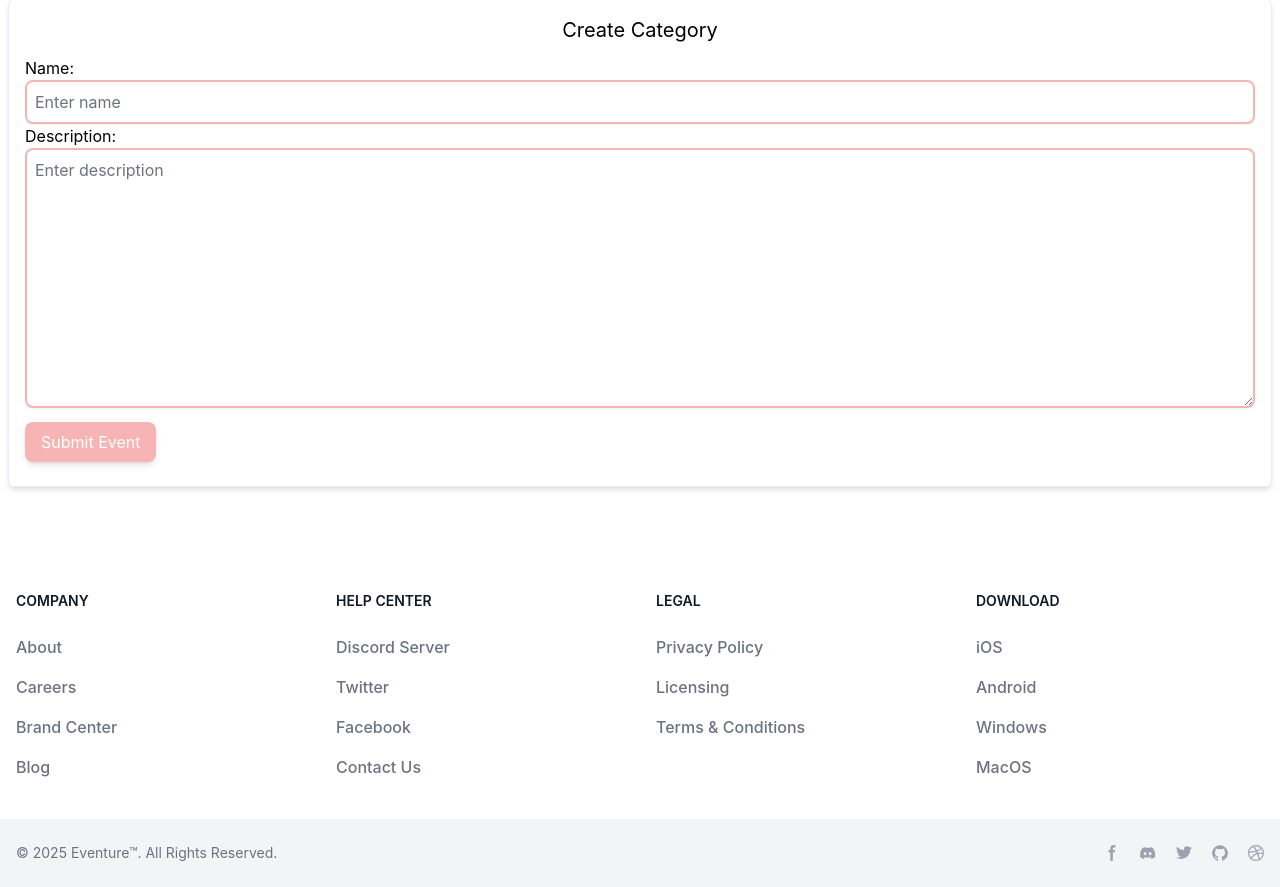
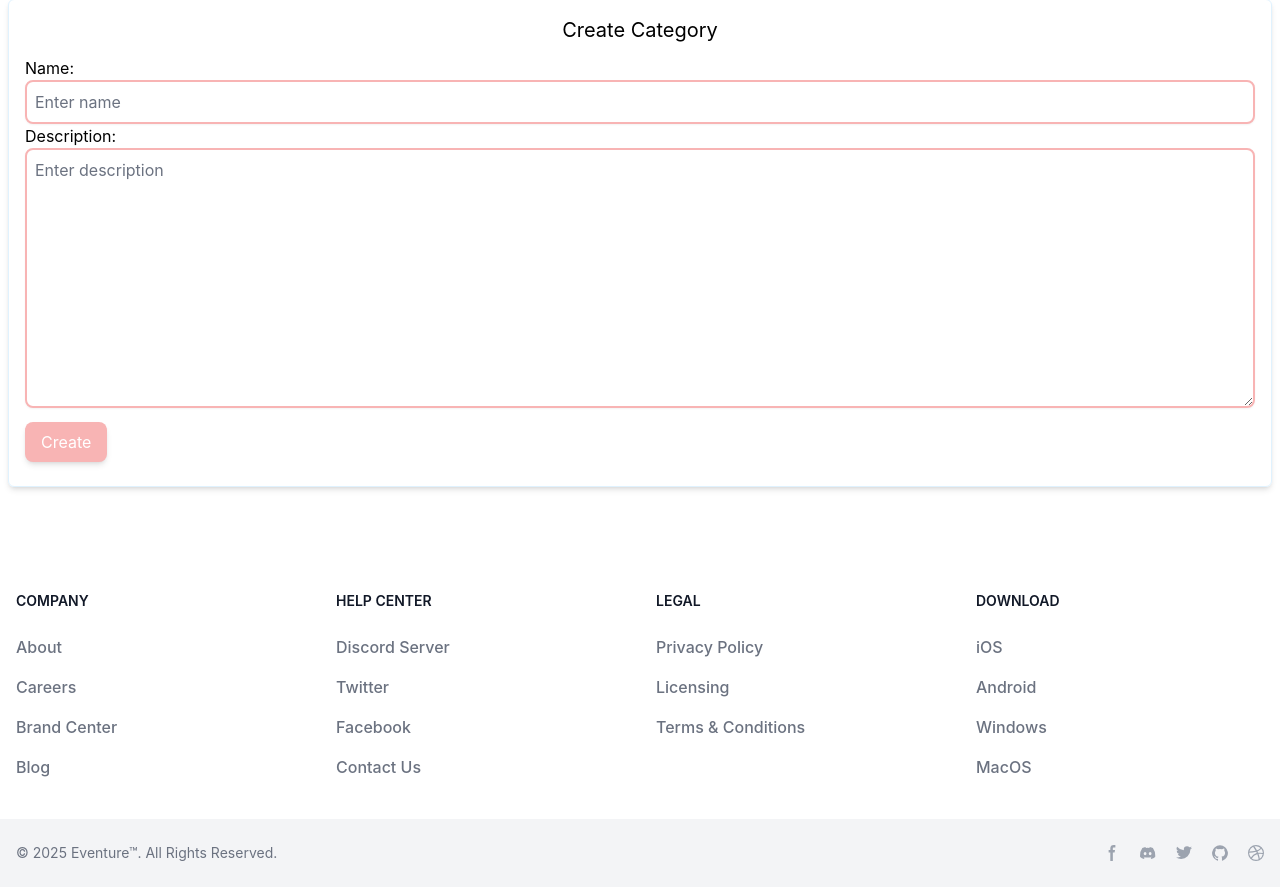
Before and after one commit to zishan344/django-event_management, a Django app: page /create-category/ in a window 1280 px wide. Shown: the part 81-968 px from the top of the page. Run offline with Django 5.2, Linux system fonts and the light colour scheme; the visitor is signed in with stand-in values (Sample User, id 1); some libraries are stand-ins or nearby versions.

Commit message:
2 fbv to cbv convert createroles and createCategory form

```diff
--- a/events/templates/form/form.html
+++ b/events/templates/form/form.html
@@ -11,8 +11,12 @@
 
   <form method="POST" enctype="multipart/form-data">
       {% csrf_token %}
+      {% if create_form %}
       {{ create_form.as_p }}
-      <button class="my-2 bg-red-300 text-white px-4 py-2 rounded-lg shadow-md hover:bg-red-400" type="submit" name="{{submit}}">Submit Event</button>
+      {% else %}
+      {{ form.as_p }}
+      {% endif %}
+      <button class="my-2 bg-red-300 text-white px-4 py-2 rounded-lg shadow-md hover:bg-red-400" type="submit" name="{{submit}}">{% if submitTitle %}{{submitTitle}}{% else %}Submit{% endif %}</button>
   </form>
   </div>
 {% endblock  %}
--- a/events/urls.py
+++ b/events/urls.py
@@ -1,5 +1,5 @@
 from django.urls import path
-from events.views import create_event, events,event_details,event_update,event_delete,create_category,update_category,delete_category, dashboard,RoleDetails,Rsvp_event,Delete_participant
+from events.views import create_event, events,event_details,event_update,event_delete,create_category,update_category,delete_category, dashboard,RoleDetails,Rsvp_event,Delete_participant,CreateCategory
 
 urlpatterns = [
 
@@ -10,7 +10,7 @@ urlpatterns = [
     path('event-update/<int:id>/',event_update,name="event-update"),
     path('event-delete/<int:id>/',event_delete,name="event-delete"),
 
-    path('create-category/',create_category,name="create-category"),
+    path('create-category/',CreateCategory.as_view(),name="create-category"),
     path('update-category/<int:id>/',update_category,name="update-category"),
     path('delete-category/<int:id>/',delete_category,name="delete-category"),
 
--- a/events/views.py
+++ b/events/views.py
@@ -8,6 +8,9 @@ from .models import Event,Category
 from django.contrib.auth.decorators import login_required,user_passes_test,permission_required
 from .form import CategoryModelForm, EventModelForm
 from users.views import is_admin,is_organizer,is_participant
+from django.views.generic import CreateView
+from django.urls import reverse_lazy
+from django.contrib.auth.mixins import LoginRequiredMixin, PermissionRequiredMixin
 
 def showHome (request):
     return render(request,'home/home.html')
@@ -63,8 +66,8 @@ def RoleDetails(request):
     groups = Group.objects.all()
     return render(request, "dashboard/roleDetails.html",{"groups":groups})
 
-@login_required(login_url="sign-in")
-@permission_required("events.add_category",raise_exception=True,login_url='no-permission')
+# @login_required(login_url="sign-in")
+# @permission_required("events.add_category",raise_exception=True,login_url='no-permission')
 def create_category(request):
     create_category_form = CategoryModelForm()
     if request.method == "POST":
@@ -81,6 +84,23 @@ def create_category(request):
     }
     return render(request, "form/form.html", context)
 
+
+class CreateCategory(LoginRequiredMixin,PermissionRequiredMixin,CreateView):
+    permission_required ="events.add_category"
+    login_url ='sign-in'
+    model = Category
+    form_class = CategoryModelForm
+    template_name = "form/form.html"
+    success_url=reverse_lazy('create-category')
+    def get_context_data(self, **kwargs):
+        kwargs['submit']="submit_category"
+        kwargs['form_title']="Create Category"
+        kwargs['submitTitle']="Create"
+        return super().get_context_data(**kwargs)
+    def form_valid(self, form):
+        response= super().form_valid(form)
+        messages.success(self.request,"Event Category created successfully")
+        return response
 
 @login_required(login_url="sign-in")
 @permission_required("events.change_category",raise_exception=True,login_url='no-permission')
--- a/users/urls.py
+++ b/users/urls.py
@@ -1,12 +1,12 @@
 from django.urls import path
-from users.views import Sign_up, Sign_in, Sign_out,activate_user,CreateRole,ChangeRole,updateRolePermission,deleteRole
+from users.views import Sign_up, Sign_in, Sign_out,activate_user,CreateRole,ChangeRole,updateRolePermission,deleteRole,CreateRoles
 
 urlpatterns = [
     path('sign-up/',Sign_up, name="sign-up"),
     path('sign-in/',Sign_in, name="sign-in"),
     path('sign-out/',Sign_out, name="sign-out"),
     path('activate/<int:user_id>/<str:token>/', activate_user,name='activate-user'),
-    path('create-role/',CreateRole, name="create-role"),
+    path('create-role/',CreateRoles.as_view(), name="create-role"),
     path('change-role/<int:user_id>/',ChangeRole,name="change-role"),
     path('update-rolePermission/<int:role_id>/',updateRolePermission,name="update-rolePermission"),
     path('role-delete/<int:role_id>/',deleteRole,name="role-delete"),
```
Also changed, not shown: users/views.py (+20 -1 lines).
